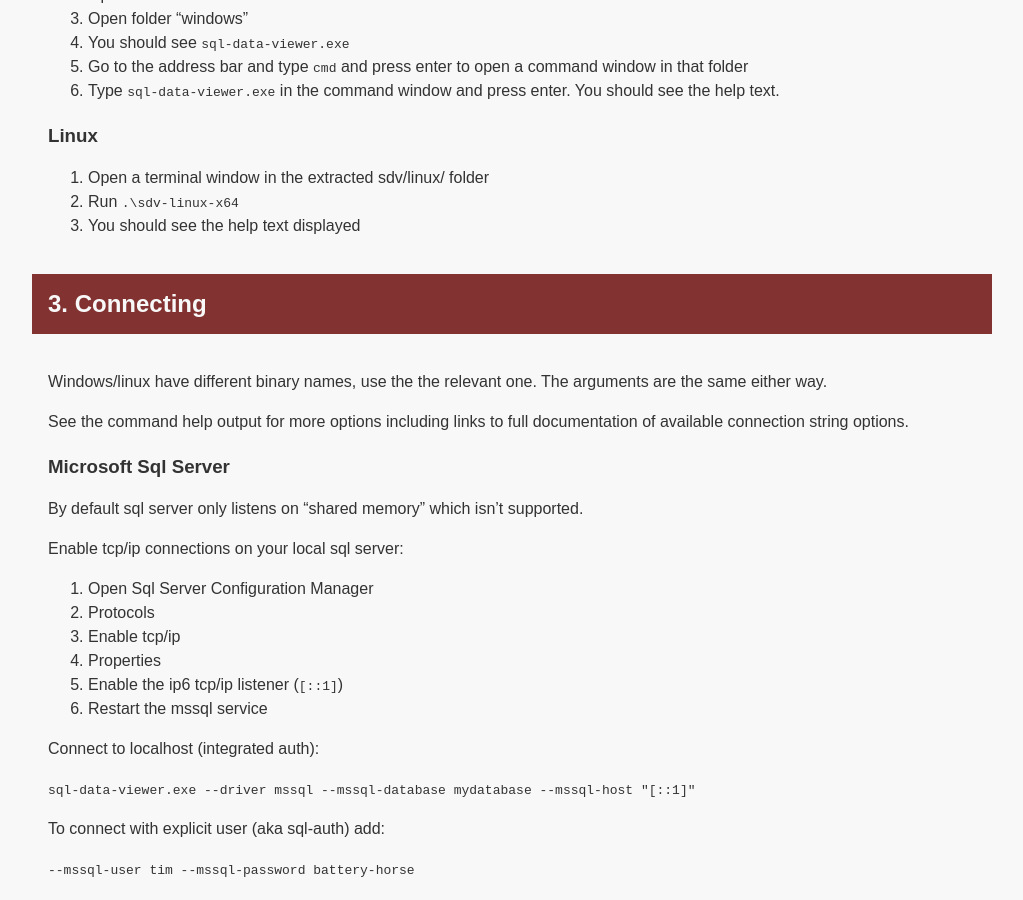
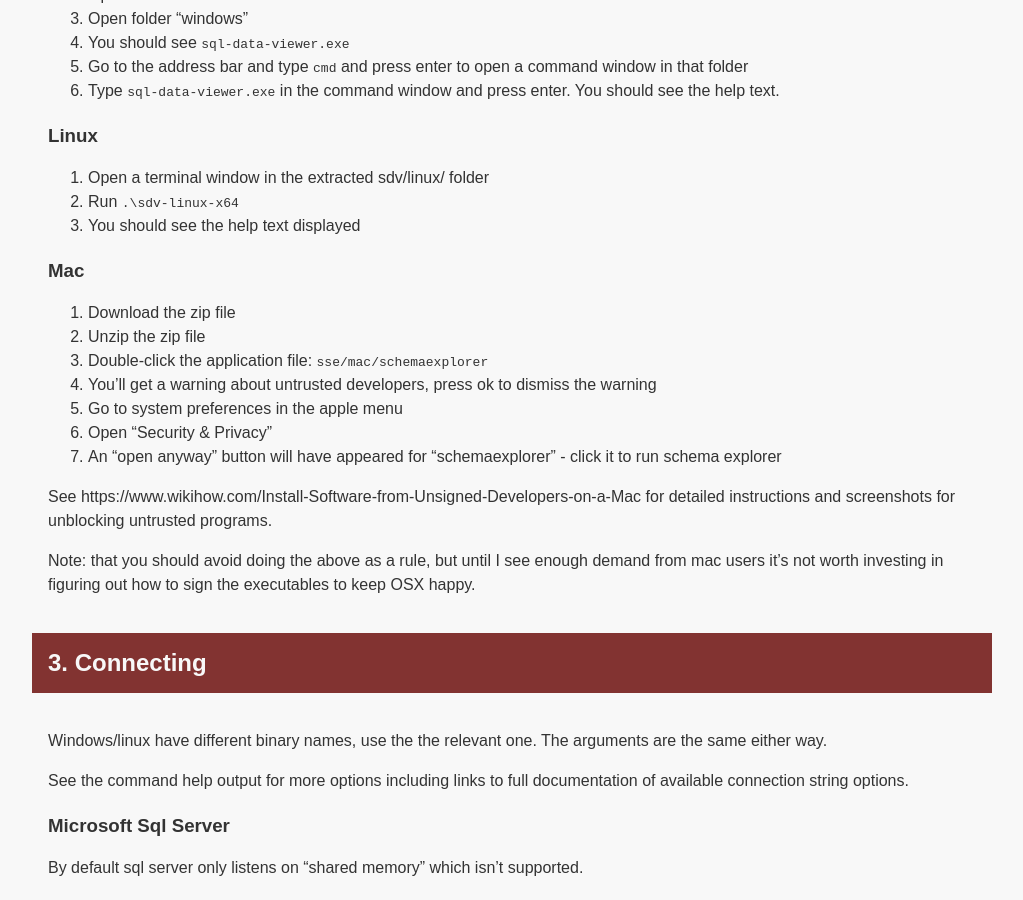
Before and after one commit to timabell/schema-explorer, a Jekyll site: the page built from help/getting-started.md, in a window 1280 px wide and 900 px high, scrolled down 773 px. Shown: the whole window, without its empty margins (128-1151 px from the left). Built offline with Jekyll 4.4.1, drawn with Linux system fonts in a browser that asks for light colours; nearby versions of some CDN libraries.

Commit message:
Mac unblock instructions

```diff
--- a/help/getting-started.md
+++ b/help/getting-started.md
@@ -35,6 +35,20 @@
 1. Open a terminal window in the extracted sdv/linux/ folder
 1. Run `.\sdv-linux-x64`
 1. You should see the help text displayed
+
+### Mac
+
+1. Download the zip file
+1. Unzip the zip file
+1. Double-click the application file: `sse/mac/schemaexplorer`
+1. You'll get a warning about untrusted developers, press ok to dismiss the warning
+1. Go to system preferences in the apple menu
+1. Open "Security & Privacy"
+1. An "open anyway" button will have appeared for "schemaexplorer" - click it to run schema explorer
+
+See https://www.wikihow.com/Install-Software-from-Unsigned-Developers-on-a-Mac for detailed instructions and screenshots for unblocking untrusted programs.
+
+Note: that you should avoid doing the above as a rule, but until I see enough demand from mac users it's not worth investing in figuring out how to sign the executables to keep OSX happy.
 
 ## 3. Connecting
 
```
